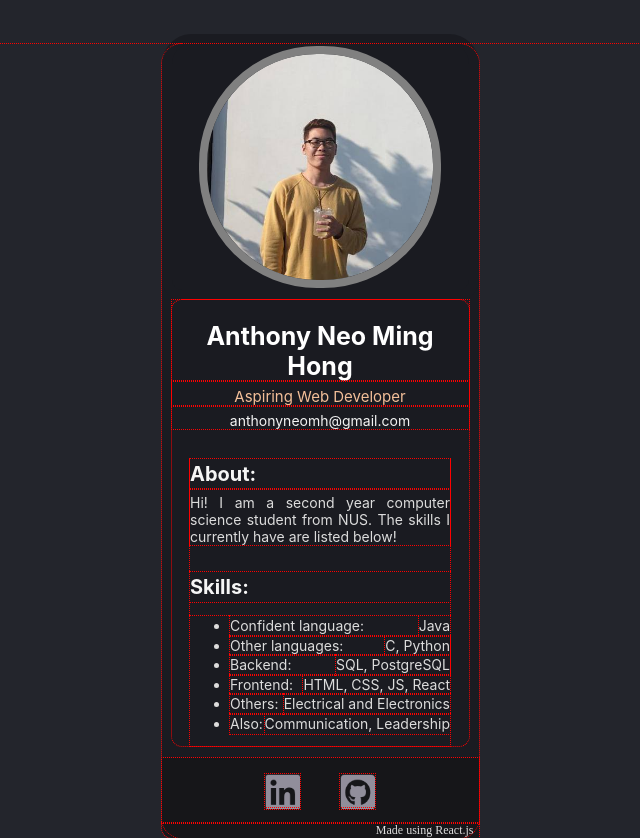
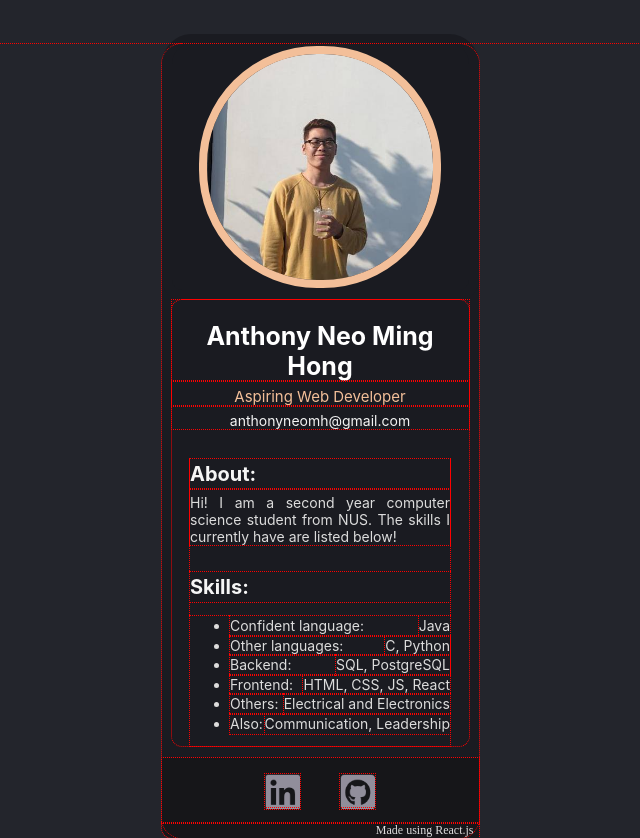
Before and after one commit to anthonynmh/my-digital-namecard, a React (Create React App) app: page / in a window 1280 px wide. Shown: the whole page, without its empty margins (320-960 px from the left). Built offline with nearby package versions, Linux system fonts and the light colour scheme.

Commit message:
Updated profile outline to #F3BF99.

```diff
--- a/src/style.css
+++ b/src/style.css
@@ -31,7 +31,7 @@ body {
     height: 226px;
     border-radius: 110px;
     margin: auto;
-    outline: 8px solid grey;
+    outline: 8px solid #F3BF99;
 }
 
 .mainContent {
```
